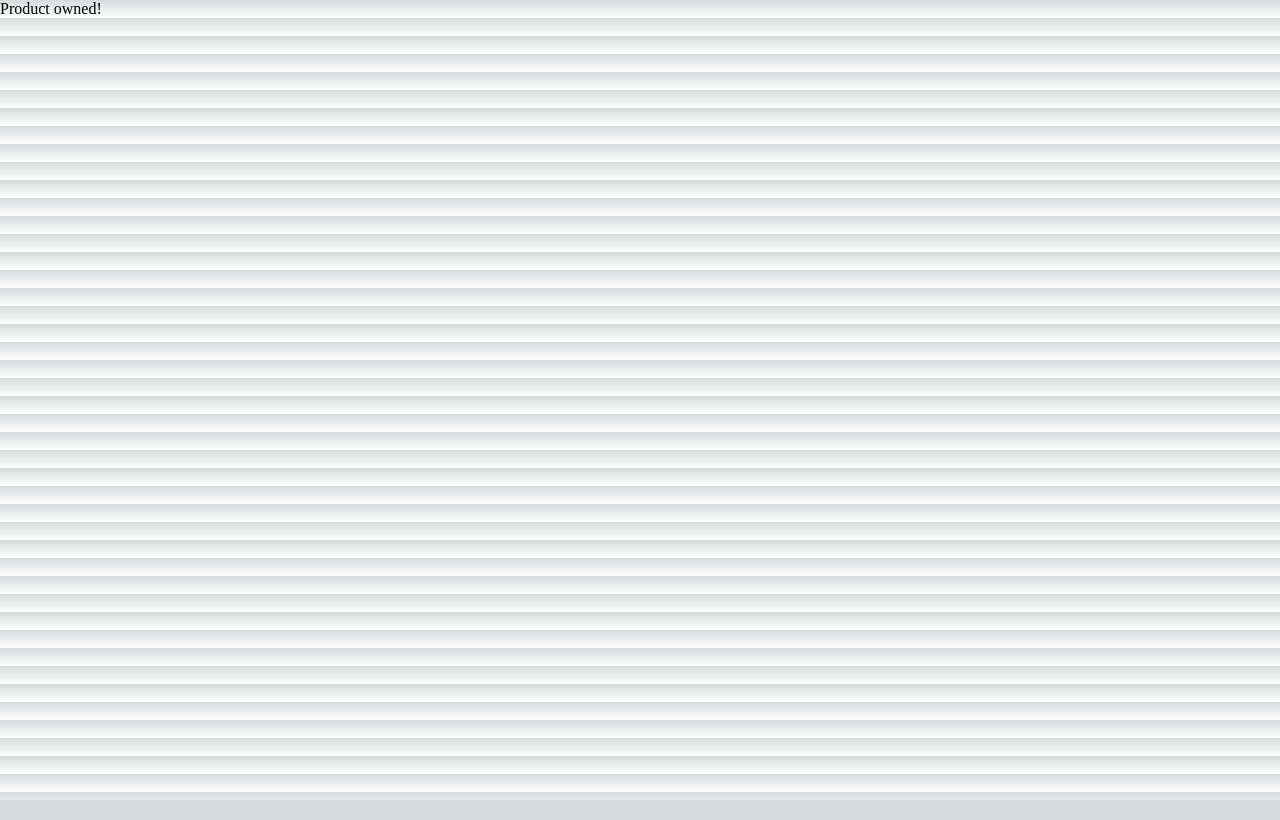
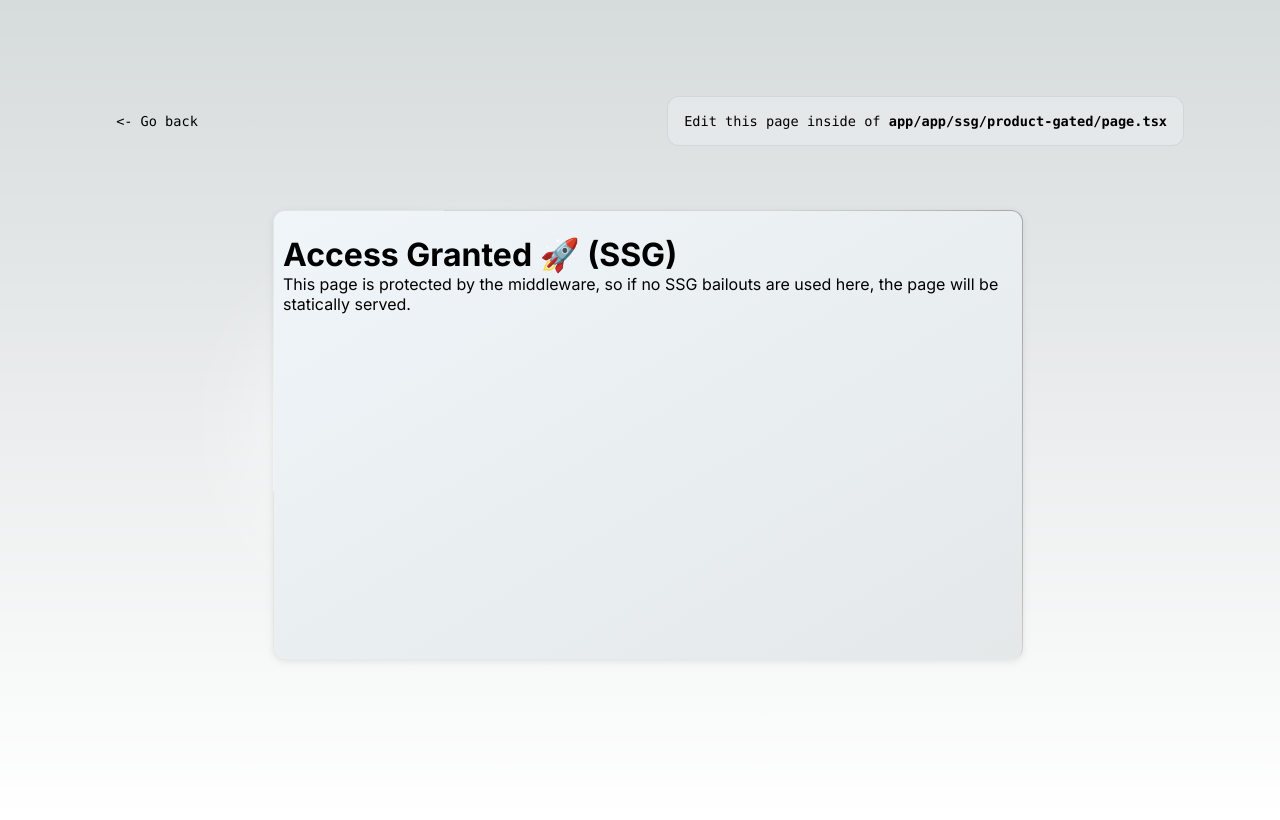
Before and after one commit to whopio/next-template, a Next.js app: page /app/ssg/product-gated in a window 1280 px wide. Built offline with nearby package versions, Linux system fonts and the light colour scheme.

Commit message:
redesign SSG access page

```diff
--- a/app/app/ssg/product-gated/page.tsx
+++ b/app/app/ssg/product-gated/page.tsx
@@ -1,4 +1,11 @@
+"use client";
+
 import { NextAppPage } from "@/types/app-dir";
+import Head from "next/head";
+import styles from "../../../../styles/Home.module.css";
+import { Inter } from "@next/font/google";
+
+const inter = Inter({ subsets: ["latin"] });
 
 /**
  * this page is protected by the middleware, so if
@@ -6,7 +13,48 @@ import { NextAppPage } from "@/types/app-dir";
  * be statically served
  */
 const Page: NextAppPage = () => {
-  return <>Product owned!</>;
+  return (
+    <>
+      <div className={styles.container}>
+        <Head>
+          <title>Paywall App</title>
+          <meta name="description" content="Generated by create next app" />
+          <link rel="icon" href="/logo.svg" />
+        </Head>
+
+        <main className={styles.main}>
+          <div className={styles.description}>
+            <a
+              href="/app"
+              className={styles.card}
+              target="_blank"
+              rel="noopener noreferrer"
+            >
+              <span>&lt;-</span> Go back
+            </a>
+            <p>
+              Edit this page inside of{" "}
+              <code className={styles.code}>
+                app/app/ssg/product-gated/page.tsx
+              </code>
+            </p>
+          </div>
+
+          <div className={styles.center}>
+            <div className={styles.otherbox}>
+              <h1 className={inter.className}>
+                Access <a href="#">Granted 🚀</a> (SSG)
+              </h1>
+              <p className={inter.className}>
+                This page is protected by the middleware, so if no SSG bailouts
+                are used here, the page will be statically served.
+              </p>
+            </div>
+          </div>
+        </main>
+      </div>
+    </>
+  );
 };
 
 export default Page;
```
